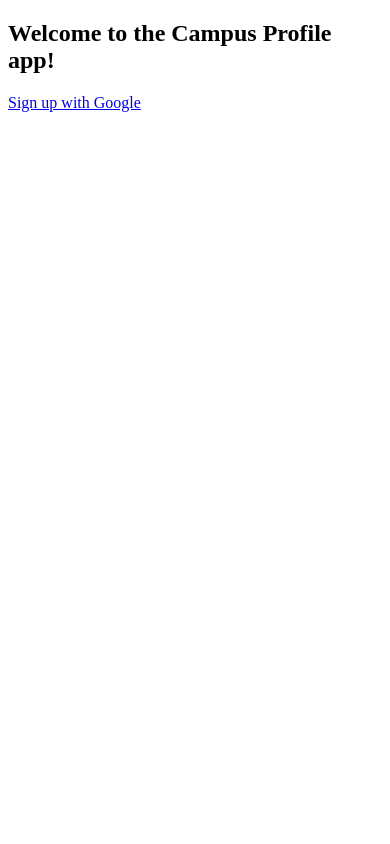
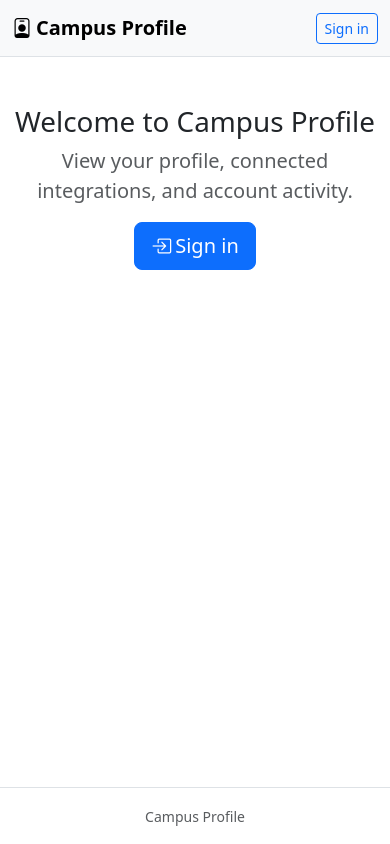
Before and after one commit to nyjc-computing/campus-profile, a Flask app: page / in a window 390 px wide. Run offline with Flask 3, Linux system fonts and the light colour scheme.

Commit message:
feat: add integrations status UI
Replace the raw-token integrations table with a per-provider status
page:

- integrations.py: placeholder provider catalog (discord, github,
  google) and get_integration_status() classifying each connection as
  connected / token expired / not connected / unknown. Only derived,
  non-secret fields are returned; token material never reaches the
  template.
- main.py: rework /profile/integrations to use the catalog, add a
  timestamp Jinja filter, flash a warning for unknown statuses.
- templates: Bootstrap 5 layout matching campus-admin/campus-classroom
  (navbar with login state, flash messages, provider cards with status
  badges); landing page copy corrected to Campus sign-in.
- tests: stub-based unit tests for status classification, route checks
  for landing page and login redirect, and dummy env defaults so the
  suite runs without local setup.

Requires the campus-suite/campus-api-python upgrade on main (5bc2944)
for live status data; on older builds the page degrades to 'Status
unavailable' instead of crashing.

```diff
--- /dev/null
+++ b/integrations.py
@@ -0,0 +1,90 @@
+"""Integration catalog and per-provider connection status.
+
+The catalog below is a placeholder until the Campus backend tracks
+available integrations in a registry; it mirrors the OAuth proxies
+registered by campus.auth.oauth_proxy (discord, github, google).
+"""
+
+from campus_python import errors
+
+# Connection statuses shown on the integrations page.
+STATUS_CONNECTED = "connected"
+STATUS_EXPIRED = "expired"
+STATUS_NOT_CONNECTED = "not_connected"
+STATUS_UNKNOWN = "unknown"
+
+# label and Bootstrap badge classes per status.
+_STATUS_LABELS = {
+    STATUS_CONNECTED: ("Connected", "bg-success"),
+    STATUS_EXPIRED: ("Token expired", "bg-warning text-dark"),
+    STATUS_NOT_CONNECTED: ("Not connected", "bg-secondary"),
+    STATUS_UNKNOWN: ("Status unavailable", "bg-danger"),
+}
+
+# Placeholder registry: replace with a backend-provided registry
+# when the Campus API exposes one.
+PROVIDERS = {
+    "discord": {
+        "title": "Discord",
+        "description": "Link your Discord account for server and role access.",
+        "icon": "bi-discord",
+    },
+    "github": {
+        "title": "GitHub",
+        "description": "Connect GitHub for repository and coursework tooling.",
+        "icon": "bi-github",
+    },
+    "google": {
+        "title": "Google",
+        "description": "Connect Google Drive and Calendar to your Campus account.",
+        "icon": "bi-google",
+    },
+}
+
+
+def _mark(view: dict, status: str) -> dict:
+    """Stamp a status (label and badge included) onto a view dict."""
+    view["status"] = status
+    view["label"], view["badge"] = _STATUS_LABELS[status]
+    return view
+
+
+def get_integration_status(client, provider_id: str, user_id: str) -> dict:
+    """Build the display state for one provider connection.
+
+    Only derived, non-secret fields are returned -- token material must
+    never reach the template.
+    """
+    meta = PROVIDERS[provider_id]
+    view = {
+        "id": provider_id,
+        "title": meta["title"],
+        "description": meta["description"],
+        "icon": meta["icon"],
+        "status": STATUS_UNKNOWN,
+        "label": None,
+        "badge": None,
+        "expires_at": None,
+        "scopes": [],
+        "connected_at": None,
+    }
+
+    try:
+        creds = client.auth.credentials[provider_id][user_id].get()
+    except errors.NotFoundError:
+        return _mark(view, STATUS_NOT_CONNECTED)
+    except (errors.APIError, TypeError, KeyError):
+        # TypeError/KeyError: campus-suite builds older than ff98c44 fail
+        # to rehydrate the embedded token (Model.from_resource). Show the
+        # provider as unknown rather than crashing the page.
+        return _mark(view, STATUS_UNKNOWN)
+
+    view["connected_at"] = creds.created_at
+    token = getattr(creds, "token", None)
+    if token is None:
+        return _mark(view, STATUS_UNKNOWN)
+    view["expires_at"] = token.expires_at
+    view["scopes"] = list(token.scopes or [])
+    if token.is_expired():
+        return _mark(view, STATUS_EXPIRED)
+    return _mark(view, STATUS_CONNECTED)
--- a/main.py
+++ b/main.py
@@ -3,10 +3,11 @@
 import os
 
 from campus import flask_campus
-from campus.auth.oauth_proxy import __all__ as INTEGRATIONS_LIST
 from campus.model import User
-from campus_python import Campus, errors
+from campus_python import Campus
 import flask
+
+import integrations
 
 
 app = flask.Flask(__name__)
@@ -25,6 +26,18 @@ login_manager = flask_campus.OAuthLoginManager(
 ) # Using default parameters
 
 login_manager.init_app(app)
+
+
+@app.template_filter("timestamp")
+def timestamp(value, fmt: str = "%Y-%m-%d") -> str:
+    """Format a campus DateTime (a string subclass) for display."""
+    if not value:
+        return "Unknown"
+    try:
+        return value.to_datetime().strftime(fmt)
+    except AttributeError:
+        return str(value)
+
 
 @app.get("/")
 def get_index_page():
@@ -46,23 +59,24 @@ def get_profile_page():
 def get_integrations_page():
     """Integrations page. Requires the user to be logged in already."""
     user: User = flask.g.user
-    cur_integrations = []
 
-    for provider in INTEGRATIONS_LIST:
-        try:
-            token = client.auth.credentials[provider][user.id].get().token
-            if token:
-                cur_integrations.append((provider, token.access_token))
-        except errors.NotFoundError as e:
-            # No credentials found for this provider, skip it
-            continue
-        except errors.APIError as e:
-            raise RuntimeError(
-                f"Unhandled login error getting token for {provider}: "
-                f"{str(e)}"
-            )
+    connections = [
+        integrations.get_integration_status(client, provider_id, user.id)
+        for provider_id in integrations.PROVIDERS
+    ]
 
-    return flask.render_template("integrations.html", cur_integrations=cur_integrations)
+    unknown = [
+        connection["title"]
+        for connection in connections
+        if connection["status"] == integrations.STATUS_UNKNOWN
+    ]
+    if unknown:
+        flask.flash(
+            "Could not determine the status of: " + ", ".join(unknown),
+            "warning",
+        )
+
+    return flask.render_template("integrations.html", connections=connections)
 
 
 if __name__ == '__main__':
--- a/static/style.css
+++ b/static/style.css
@@ -0,0 +1,13 @@
+/* Campus Profile — light touches on top of Bootstrap */
+
+.navbar-brand {
+    font-weight: 600;
+}
+
+.integration-card {
+    transition: box-shadow 0.15s ease-in-out;
+}
+
+.integration-card:hover {
+    box-shadow: 0 0.5rem 1rem rgba(0, 0, 0, 0.12) !important;
+}
--- a/templates/base.html
+++ b/templates/base.html
@@ -3,11 +3,51 @@
 <head>
     <meta charset="UTF-8">
     <meta name="viewport" content="width=device-width, initial-scale=1.0">
-    <title>{% block title %}{% endblock %}</title>
-    <link rel="stylesheet" href="{{url_for('static', filename='style.css')}}">
-    {% block head_extra %}{% endblock %}
+    <title>{% block title %}Campus Profile{% endblock %}</title>
+    <link href="https://cdn.jsdelivr.net/npm/bootstrap@5.3.2/dist/css/bootstrap.min.css" rel="stylesheet">
+    <link href="https://cdn.jsdelivr.net/npm/bootstrap-icons@1.11.0/font/bootstrap-icons.css" rel="stylesheet">
+    <link rel="stylesheet" href="{{ url_for('static', filename='style.css') }}">
 </head>
-<body>
-    {% block content %}{% endblock %}
+<body class="d-flex flex-column min-vh-100">
+    <header>
+        <nav class="navbar navbar-light bg-light border-bottom">
+            <div class="container">
+                <a class="navbar-brand mb-0" href="/"><i class="bi bi-person-badge me-1"></i>Campus Profile</a>
+                {% if g.user %}
+                <div class="d-flex align-items-center gap-3">
+                    <span class="text-muted small d-none d-md-inline">{{ g.user.email }}</span>
+                    <a class="btn btn-sm btn-outline-secondary" href="/logout">Log out</a>
+                </div>
+                {% else %}
+                <a class="btn btn-sm btn-outline-primary" href="/login">Sign in</a>
+                {% endif %}
+            </div>
+        </nav>
+    </header>
+
+    <main class="flex-grow-1">
+        {% with messages = get_flashed_messages(with_categories=true) %}
+            {% if messages %}
+            <div class="container pt-3">
+                {% for category, message in messages %}
+                <div class="alert alert-{{ category }} alert-dismissible fade show" role="alert">
+                    {{ message }}
+                    <button type="button" class="btn-close" data-bs-dismiss="alert" aria-label="Close"></button>
+                </div>
+                {% endfor %}
+            </div>
+            {% endif %}
+        {% endwith %}
+
+        {% block content %}{% endblock %}
+    </main>
+
+    <footer class="border-top py-3 mt-auto">
+        <div class="container text-center text-muted">
+            <small>Campus Profile</small>
+        </div>
+    </footer>
+
+    <script src="https://cdn.jsdelivr.net/npm/bootstrap@5.3.2/dist/js/bootstrap.bundle.min.js"></script>
 </body>
 </html>
--- a/templates/index.html
+++ b/templates/index.html
@@ -1,7 +1,14 @@
 {% extends "base.html" %}
-{% block title %}Landing Page{% endblock %}
+{% block title %}Welcome — Campus Profile{% endblock %}
 
 {% block content %}
-<h2>Welcome to the Campus Profile app!</h2>
-<a href="/login">Sign up with Google</a>
+<div class="container py-5 text-center">
+    <h1 class="display-6">Welcome to Campus Profile</h1>
+    <p class="lead text-muted">
+        View your profile, connected integrations, and account activity.
+    </p>
+    <a class="btn btn-primary btn-lg" href="/login">
+        <i class="bi bi-box-arrow-in-right me-1"></i>Sign in
+    </a>
+</div>
 {% endblock %}
```
Also changed, not shown: templates/integrations.html (+42 -14 lines), templates/profile.html (+20 -4 lines), tests/test_smoke.py (+152 -0 lines).
